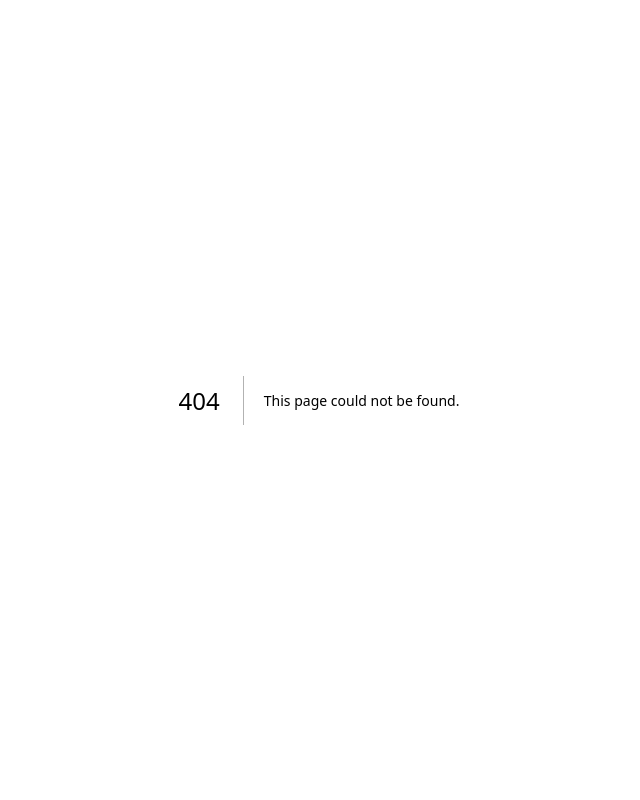
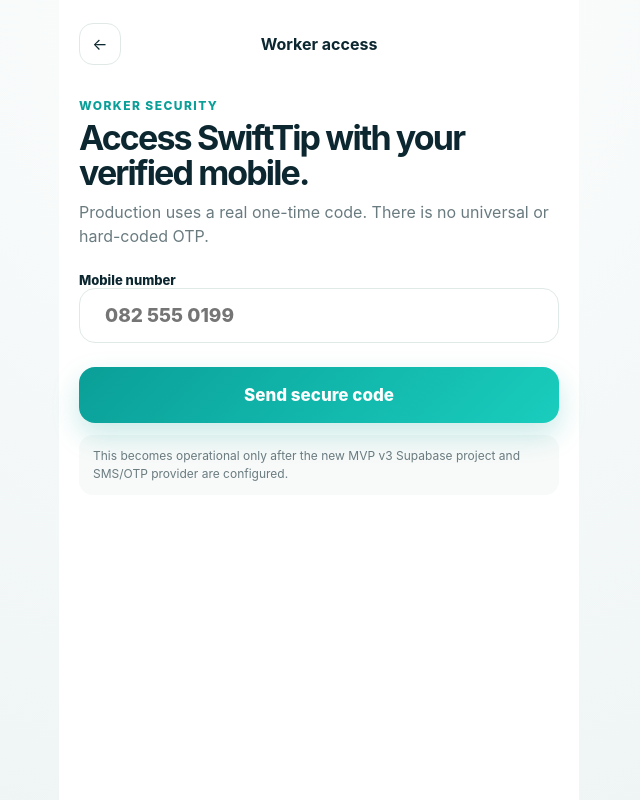
Before and after one commit to langaludidi/swifttip, a Next.js app: page /worker/login in a window 1280 px wide. Before the commit this address had no page. Shown: the whole page, without its empty margins (321-961 px from the left). Built offline with nearby package versions, Linux system fonts and the light colour scheme.

Commit message:
auth: scaffold real worker OTP flow without demo bypass

```diff
--- /dev/null
+++ b/src/app/worker/login/actions.ts
@@ -0,0 +1,33 @@
+"use server";
+
+import { redirect } from "next/navigation";
+import { z } from "zod";
+import { createSupabaseServerClient } from "@/infrastructure/supabase/server";
+
+const phoneSchema = z.string().trim().regex(/^(?:\+27|0)[6-8][0-9]{8}$/, "Enter a valid South African mobile number");
+
+function normaliseSouthAfricanMobile(value: string) {
+  const compact = value.replace(/\s+/g, "");
+  return compact.startsWith("0") ? `+27${compact.slice(1)}` : compact;
+}
+
+export async function requestWorkerOtp(formData: FormData) {
+  const raw = String(formData.get("phone") ?? "");
+  const parsed = phoneSchema.safeParse(raw.replace(/\s+/g, ""));
+  if (!parsed.success) redirect(`/worker/login?error=${encodeURIComponent(parsed.error.issues[0]?.message ?? "Invalid mobile number")}`);
+  const phone = normaliseSouthAfricanMobile(parsed.data);
+  const supabase = await createSupabaseServerClient();
+  const { error } = await supabase.auth.signInWithOtp({ phone, options: { shouldCreateUser: false } });
+  if (error) redirect(`/worker/login?error=${encodeURIComponent("We couldn't send the secure code. Please try again.")}`);
+  redirect(`/worker/login/verify?phone=${encodeURIComponent(phone)}`);
+}
+
+export async function verifyWorkerOtp(formData: FormData) {
+  const phone = String(formData.get("phone") ?? "");
+  const token = String(formData.get("token") ?? "").trim();
+  if (!/^\d{6}$/.test(token)) redirect(`/worker/login/verify?phone=${encodeURIComponent(phone)}&error=${encodeURIComponent("Enter the 6-digit code")}`);
+  const supabase = await createSupabaseServerClient();
+  const { error } = await supabase.auth.verifyOtp({ phone, token, type: "sms" });
+  if (error) redirect(`/worker/login/verify?phone=${encodeURIComponent(phone)}&error=${encodeURIComponent("The code is invalid or expired")}`);
+  redirect("/worker");
+}
--- /dev/null
+++ b/src/app/worker/login/page.tsx
@@ -0,0 +1,11 @@
+import Link from "next/link";
+import { requestWorkerOtp } from "./actions";
+
+export default async function WorkerLoginPage({ searchParams }: { searchParams: Promise<{ error?: string }> }) {
+  const { error } = await searchParams;
+  return <main className="flow-shell"><div className="flow-page"><header className="simple-header"><Link className="back-link" href="/">←</Link><strong>Worker access</strong><span style={{width:42}}/></header>
+    <section className="tip-flow"><span className="eyebrow">Worker security</span><h1>Access SwiftTip with your verified mobile.</h1><p className="lead">Production uses a real one-time code. There is no universal or hard-coded OTP.</p>
+    {error && <p className="prototype-warning" role="alert">{error}</p>}
+    <form action={requestWorkerOtp} className="stack-actions" style={{marginTop:24}}><label className="field-label" htmlFor="phone">Mobile number</label><div className="custom-field"><input id="phone" name="phone" inputMode="tel" placeholder="082 555 0199" autoComplete="tel" required/></div><button className="button button-primary button-large" type="submit">Send secure code</button></form>
+    <p className="fee-note">This becomes operational only after the new MVP v3 Supabase project and SMS/OTP provider are configured.</p></section></div></main>;
+}
```
Also changed, not shown: src/app/worker/login/verify/page.tsx (added, +9 -0 lines).
